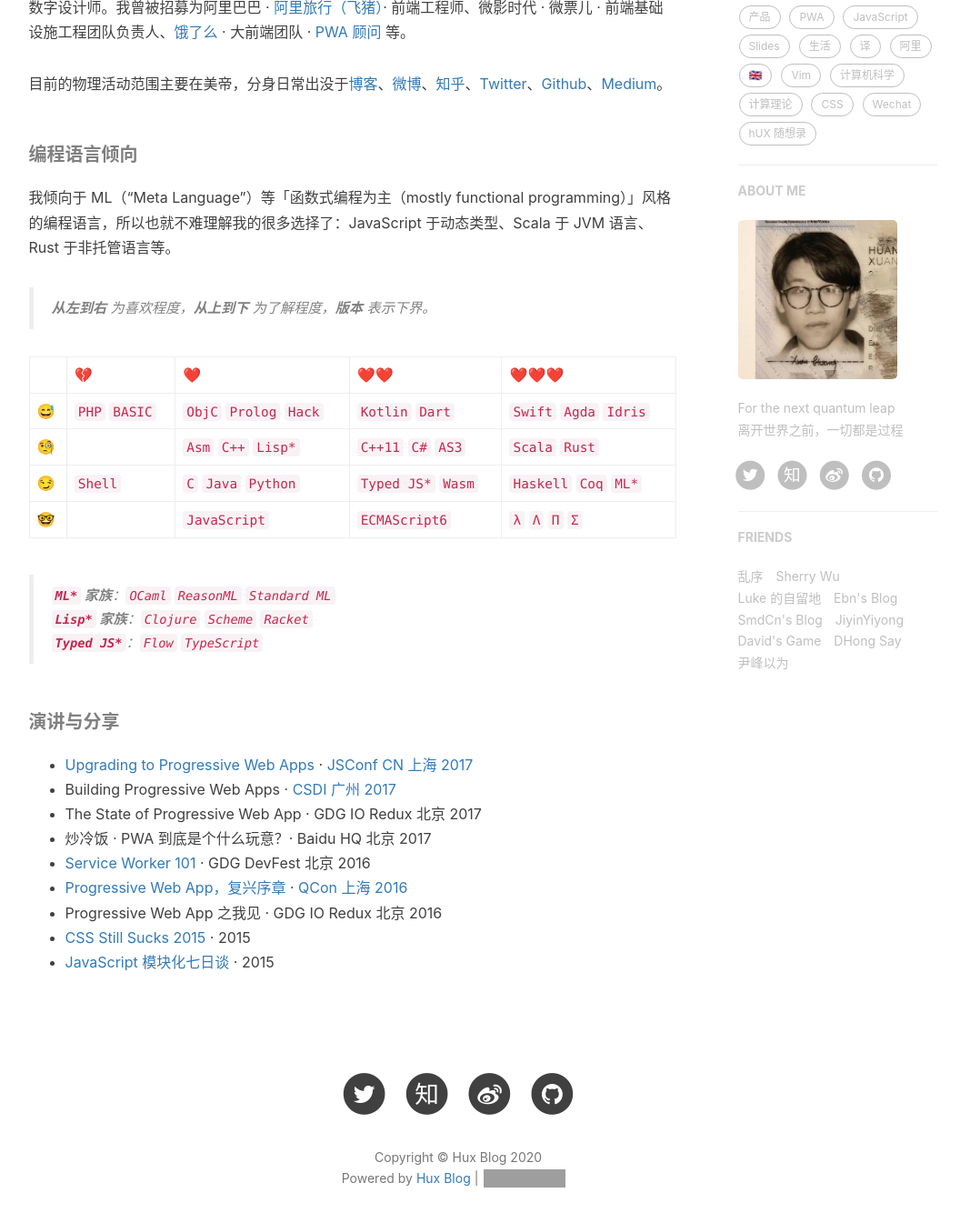
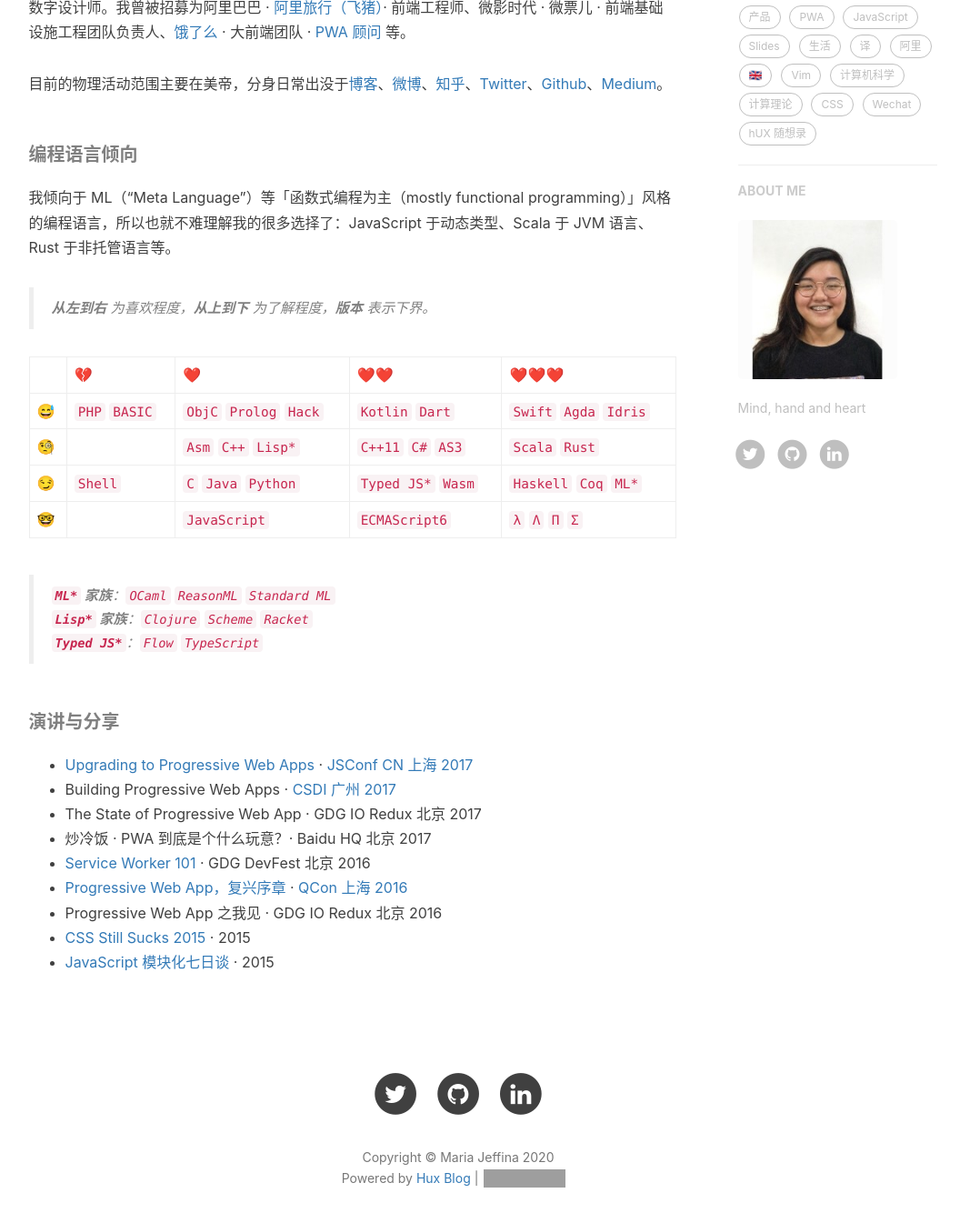
Before and after one commit to maiesey/maiesey.github.io, a Jekyll site: the page built from about.html, in a window 1280 px wide and 1400 px high, scrolled down 609 px. Shown: the top 1345 px of the window at 91% size, without its empty margins (136-1192 px from the left). Built offline with Jekyll 4.4.1, drawn with Linux system fonts in a browser that asks for light colours; nearby versions of some CDN libraries; comment, search, counter and statistics services are not loaded; some of the changed lines change nothing that is shown; some of the changed text lies outside the part shown; grey boxes are pictures that could not be loaded.

Commit message:
config changes and google analytics set up

```diff
--- a/_config.yml
+++ b/_config.yml
@@ -1,10 +1,10 @@
 # Site settings
-title: Hux Blog
-SEOTitle: 黄玄的博客 | Hux Blog
+title: Maria Jeffina
+SEOTitle: Starkydev | A blog by Maria Jeffina
 header-img: img/home-bg.jpg
-email: huxpro@gmail.com
-description: "关于程序与设计、黑客与画家 | 黄玄，Web & Mobile Lover，Software Engineer，UX Designer | 这里是 @Hux黄玄 的个人博客，与你一起发现更大的世界。"
-keyword: "黄玄, Hux黄玄, Hux, 鬼栈, huxpro, @huxpro, 黄玄的博客, Hux Blog, 博客, 个人网站, 互联网, Web, JavaScript, 前端, 设计"
+email: mariajeffina@gmail.com
+description: "Self-learning Software and Electrical engineer. UI/UX and Machine Learning enthusiast. Occasionally an artist."
+keyword: "university, projects"
 url: "https://starkydev.github.io"              # your host, for absolute URL
 baseurl: ""                             # for example, '/blog' if your blog hosted on 'host/blog'
 
@@ -13,12 +13,12 @@
 
 # SNS settings
 RSS: false
-weibo_username:     huxpro
-zhihu_username:     huxpro
-github_username:    huxpro
-twitter_username:   huxpro
+# weibo_username:     huxpro
+# zhihu_username:     huxpro
+github_username:    starkydev
+twitter_username:   deathpoets
 #facebook_username:  huxpro
-#linkedin_username:  firstname-lastname-idxxxx
+linkedin_username:  mariajeffina
 
 
 
@@ -59,10 +59,10 @@
 
 
 # Disqus settings
-disqus_username: hux
+#disqus_username: hux
 
 # Netease settings
-netease_comment: false
+#netease_comment: false
 
 
 
@@ -71,15 +71,15 @@
 # ba_track_id: [your track id]
 
 # Google Analytics
-ga_track_id: 'UA-49627206-1'            # Format: UA-xxxxxx-xx
-ga_domain: huangxuan.me
+ga_track_id: 'UA-157997279-1'            # Format: UA-xxxxxx-xx
+ga_domain: starkydev.github.io
 
 
 
 # Sidebar settings
-sidebar: true                           # whether or not using Sidebar.
-sidebar-about-description: "For the next quantum leap<br>离开世界之前，一切都是过程"
-sidebar-avatar: /img/avatar-hux-ny.jpg      # use absolute URL, seeing it's used in both `/` and `/about/`
+sidebar: true
+sidebar-about-description: "Mind, hand and heart"
+sidebar-avatar: /img/mariajeffina.jpg
 
 
 
@@ -101,36 +101,36 @@
 
 
 # Friends
-friends: [
-    {
-    #     title: "Su",
-    #     href: "http://su.gallery/"
-    # },{
-        title: "乱序",
-        href: "http://mida.re/"
-    },{
-        title: "Sherry Wu",
-        href: "https://xuechundesign.github.io"
-    },{
-        title: "Luke 的自留地",
-        href: "http://hmqk1995.github.io"
-    },{
-        title: "Ebn's Blog",
-        href: "http://ebnbin.com/"
-    },{
-        title: "SmdCn's Blog",
-        href: "http://blog.smdcn.net"
-    },{
-        title: "JiyinYiyong",
-        href: "http://tiye.me/"
-    },{
-        title: "David's Game",
-        href: "https://www.ruoyaowu.com/"
-    },{
-        title: "DHong Say",
-        href: "http://dhong.co"
-    },{
-        title: "尹峰以为",
-        href: "http://ingf.github.io/"
-    }
-]
+# friends: [
+#     {
+#     #     title: "Su",
+#     #     href: "http://su.gallery/"
+#     # },{
+#         title: "乱序",
+#         href: "http://mida.re/"
+#     },{
+#         title: "Sherry Wu",
+#         href: "https://xuechundesign.github.io"
+#     },{
+#         title: "Luke 的自留地",
+#         href: "http://hmqk1995.github.io"
+#     },{
+#         title: "Ebn's Blog",
+#         href: "http://ebnbin.com/"
+#     },{
+#         title: "SmdCn's Blog",
+#         href: "http://blog.smdcn.net"
+#     },{
+#         title: "JiyinYiyong",
+#         href: "http://tiye.me/"
+#     },{
+#         title: "David's Game",
+#         href: "https://www.ruoyaowu.com/"
+#     },{
+#         title: "DHong Say",
+#         href: "http://dhong.co"
+#     },{
+#         title: "尹峰以为",
+#         href: "http://ingf.github.io/"
+#     }
+# ]
```
Also changed, not shown: img/avatar-hux-ny.jpg (deleted), img/mariajeffina.jpg (added).
